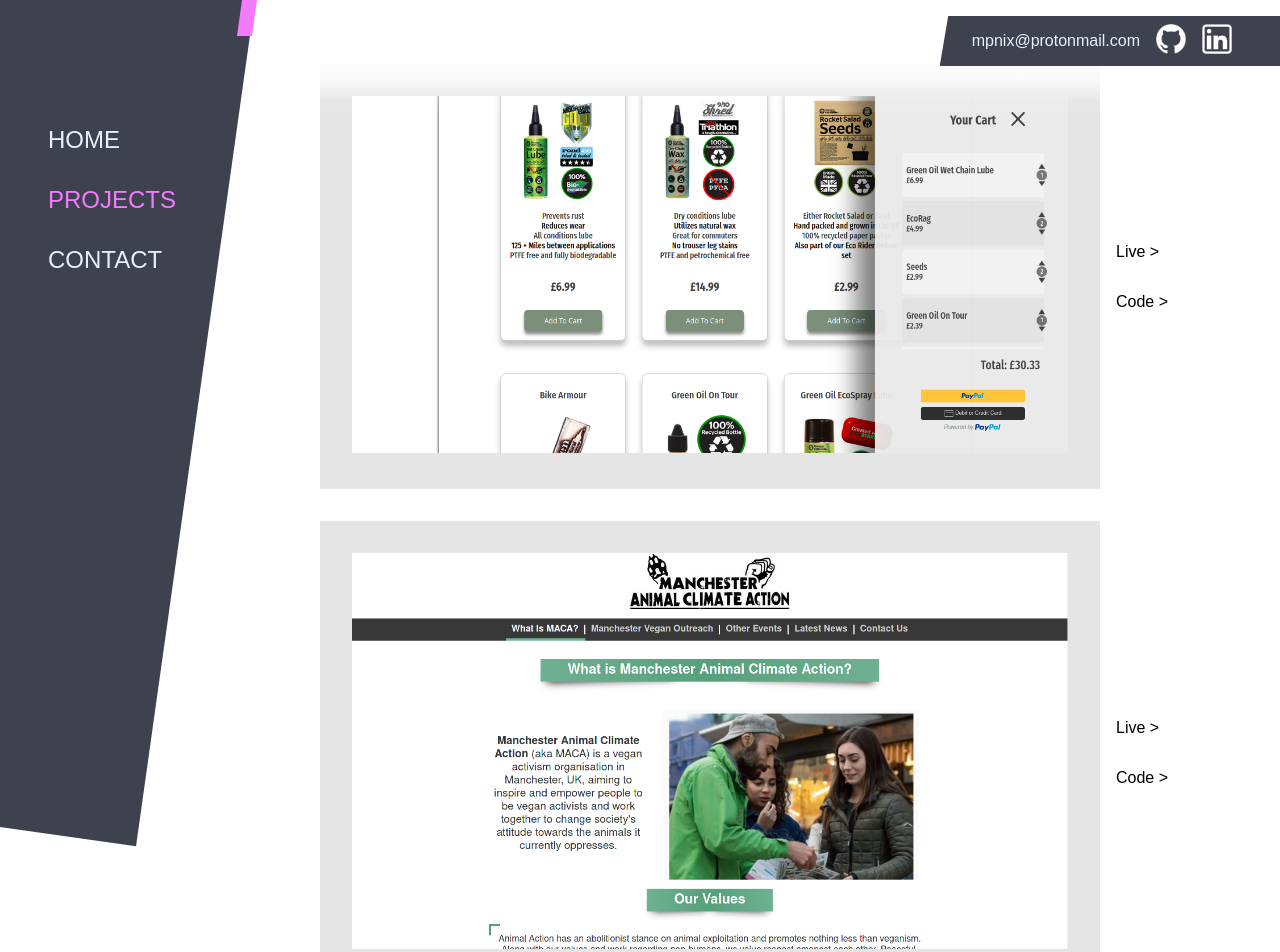
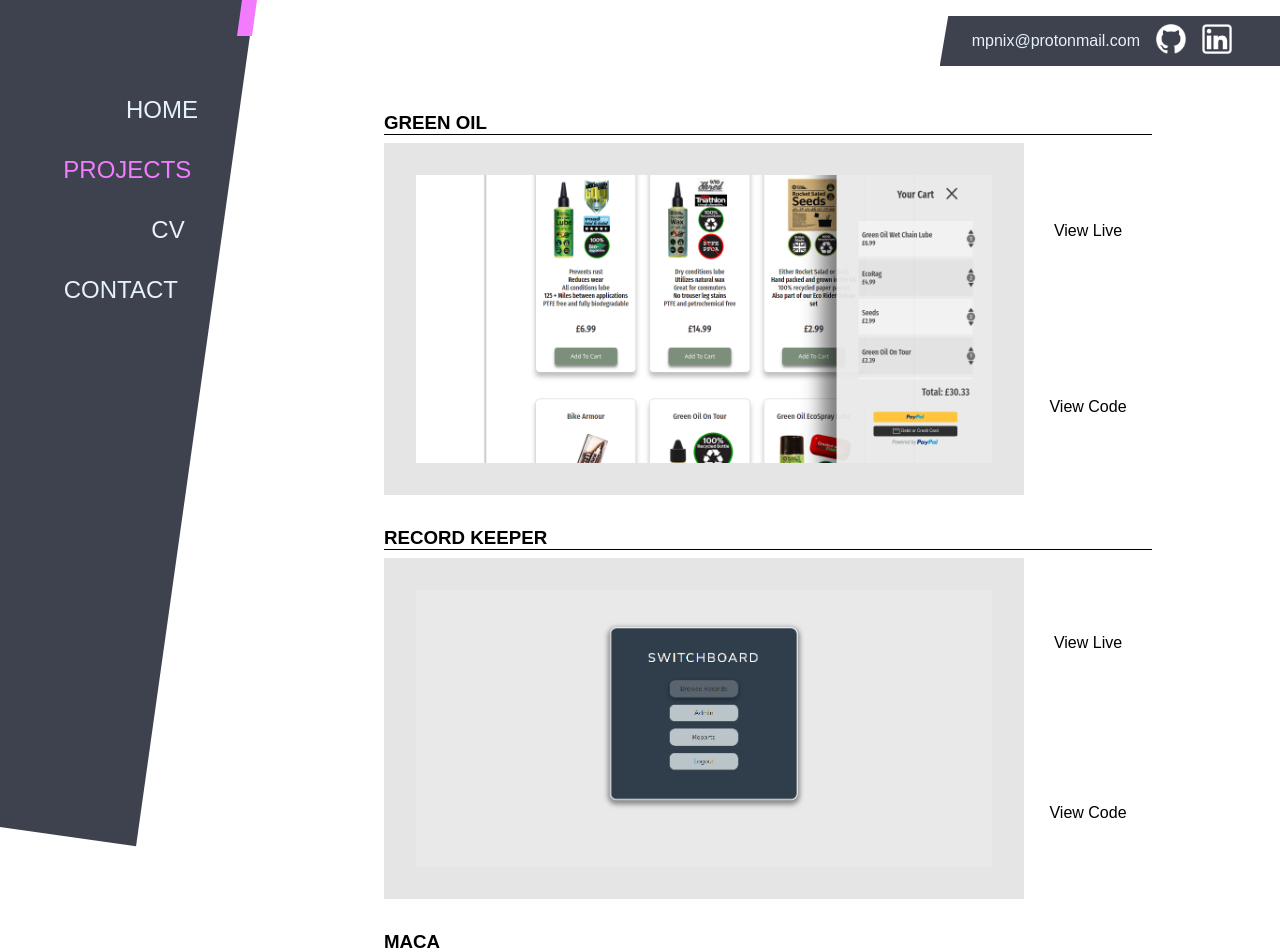
Before and after one commit to NixMichael/portfolio, a React (Create React App) app: page /projects in a window 1280 px wide. Shown: the top 952 px of the page. Built offline with nearby package versions, Linux system fonts and the light colour scheme; a web font is replaced by a local one.

Commit message:
Changed layout of projects page

```diff
--- a/src/components/Header.js
+++ b/src/components/Header.js
@@ -6,7 +6,7 @@
 	return (
 		<div className='header'>
 			<div className='links'>
-				<span>mpnix@protonmail.com</span>
+				<span id='email'>mpnix@protonmail.com</span>
 				<a target='_blank' href='https://github.com/c0llid3r'><img src={GitHubLogo} width='30px' alt='github: c0llid3r' /></a>
 				<a target='_blank' href='https://github.com/c0llid3r'><img src={LinkedInLogo} width='30px' alt='LinkedIn: c0llid3r' /></a>
 			</div>
--- a/src/components/Menu.js
+++ b/src/components/Menu.js
@@ -5,8 +5,9 @@
 	return (
 		<div className='menu'>
 			<NavLink className='menu-item' activeClassName='active' to='/' exact>HOME</NavLink>
-			<NavLink className='menu-item' activeClassName='active' to='/projects'>PROJECTS</NavLink>
-			<NavLink className='menu-item' activeClassName='active' to='/contact'>CONTACT</NavLink>
+			<NavLink className='menu-item' activeClassName='active' to='/projects'>PROJECTS&nbsp;</NavLink>
+			<NavLink className='menu-item' activeClassName='active' to='/experience'>CV&nbsp;&nbsp;</NavLink>
+			<NavLink className='menu-item' activeClassName='active' to='/contact'>CONTACT&nbsp;&nbsp;&nbsp;</NavLink>
 		</div>
 	)
 }
--- /dev/null
+++ b/src/components/Project-Container.js
@@ -0,0 +1,39 @@
+import React from 'react'
+import GreenOil from '../assets/site-examples/green-oil-shop.png'
+import MACA from '../assets/site-examples/maca-home-page.png'
+import RecordKeeper from '../assets/site-examples/recordkeeper/record-keeper-01.png'
+
+const ProjectContainer = () => {
+	return (
+		<div>
+			<div className='project-container'>
+				<h3>GREEN OIL</h3>
+				<div className='preview'>
+					<img src={GreenOil} alt='React Project' />
+				</div>
+				<a target='_blank' className='live' href='https://elastic-lovelace-14cb3f.netlify.app/'>View Live</a>
+				<a target='_blank' className='code' href='https://github.com/c0llid3r/green-oil'>View Code</a>
+			</div>
+
+			<div className='project-container'>
+				<h3>RECORD KEEPER</h3>
+				<div className='preview'>
+					<img src={RecordKeeper} alt='React Project' />
+				</div>
+				<a target='_blank' className='live' href='https://distracted-liskov-55fae3.netlify.app/'>View Live</a>
+				<a target='_blank' className='code' href='https://github.com/c0llid3r/recordkeeper'>View Code</a>
+			</div>
+
+			<div className='project-container'>
+				<h3>MACA</h3>
+				<div className='preview'>
+					<img src={MACA} alt='React Project' />
+				</div>
+				<a target='_blank' className='live' href='https://pedantic-booth-dbf87d.netlify.app/'>View Live</a>
+				<a target='_blank' className='code' href='https://github.com/c0llid3r/maca-website'>View Code</a>
+			</div>
+		</div>
+	)
+}
+
+export default ProjectContainer
--- a/src/screens/Projects.js
+++ b/src/screens/Projects.js
@@ -1,24 +1,10 @@
 import React from 'react'
-import GreenOil from '../assets/site-examples/green-oil-shop.png'
-import MACA from '../assets/site-examples/maca-home-page.png'
+import ProjectContainer from '../components/Project-Container'
 
 const Projects = () => {
     return (
       <div className='projects'>
-				<div className='project-container'>
-        	<div className='preview'>
-						<img src={GreenOil} alt='React Project' />
-					</div>
-					<div className='live'><a target='_blank' href=''>Live &gt;</a></div>
-					<div className='code'><a target='_blank' href='https://github.com/c0llid3r/green-oil'>Code &gt;</a></div>
-				</div>
-				<div className='project-container'>
-        	<div className='preview'>
-						<img src={MACA} alt='Vue Project' />
-					</div>
-					<div className='live'><a target='_blank' href=''>Live &gt;</a></div>
-					<div className='code'><a target='_blank' href='https://github.com/c0llid3r/maca-website'>Code &gt;</a></div>
-				</div>
+				<ProjectContainer />
       </div>
     )
 }
--- a/src/styles/index.css
+++ b/src/styles/index.css
@@ -30,25 +30,22 @@
   color: black;
 }
 
-a {
+.project-container a {
+  padding: 0.5rem 1rem;
   text-decoration: none;
+  transition: padding 200ms ease-in;
+}
+
+.project-container a:hover {
+  background: orange;
+  padding: 3rem 0;
+  /* background-image: linear-gradient(to right, rgba(0,0,0,0.2), rgba(0,0,0,0.1)); */
 }
 
 .App {
   min-height: 100vh;
   display: flex;
   justify-content: flex-end;
-}
-
-.scroller-bar {
-  position: fixed;
-  top: 0;
-  left: 237px;
-  width: 20px;
-  height: 36px;
-  background: var(--highlight-color);
-  z-index: 10;
-  clip-path: polygon(25% 0, 100% 0, 75% 100%, 0 100%);
 }
 
 .main-content {
@@ -65,23 +62,32 @@
   flex-direction: column;
   justify-content: center;
   align-items: center;
+  padding: 1rem 0 5rem;
 }
 
 .projects .project-container {
   display: grid;
-  grid-template-columns: 1fr 100px;
-  grid-template-areas: 'PREVIEW LIVE' 'PREVIEW CODE';
-  margin-bottom: 2rem;
+  grid-template-columns: 50vw 10vw;
+  grid-template-areas: 'HEADING HEADING' 'PREVIEW LIVE' 'PREVIEW CODE';
+  margin: 2rem 0;
 }
 
 .projects a {
   color: black;
 }
 
+.project-container h3 {
+  grid-area: HEADING;
+  color: black;
+  border-bottom: 1px solid black;
+  margin-bottom: 0.5rem;
+}
+
 .preview {
   grid-area: PREVIEW;
+  display: flex;
+  justify-content: center;
   padding: 2rem;
-  margin-right: 1rem;
   background: rgba(0,0,0,0.1);
 }
 
@@ -92,17 +98,29 @@
 .live {
   grid-area: LIVE;
   display: flex;
-  align-items: flex-end;
-  margin-bottom: 2rem;
+  justify-content: center;
+  align-items: center;
+  padding-top: 3rem;
 }
 
 .code {
   grid-area: CODE;
   display: flex;
-  align-items: flex-start;
+  justify-content: center;
+  align-items: center;
+  padding-bottom: 3rem;
 }
 
-@media screen and (min-width: 750px) {
+.live a, .code a {
+  padding: 0;
+  margin: 0;
+  color: black;
+  display: flex;
+  justify-content: center;
+  align-items: center;
+}
+
+@media screen and (min-width: 1000px) {
   .header {
     position: fixed;
     top: 0;
@@ -154,6 +172,7 @@
     display: flex;
     flex-direction: column;
     justify-content: center;
+    align-items: flex-end;
     background: var(--bg-main-color);
   }
 
@@ -191,6 +210,17 @@
     color: var(--highlight-color);
   }
 
+  .scroller-bar {
+    position: fixed;
+    top: 0;
+    left: 237px;
+    width: 20px;
+    height: 36px;
+    background: var(--highlight-color);
+    z-index: 10;
+    clip-path: polygon(25% 0, 100% 0, 75% 100%, 0 100%);
+  }
+
 }
 
 @media screen and (min-width: 2600px) {
@@ -203,7 +233,7 @@
   }
 
   .header {
-    padding-top: 6rem;
+    padding-top: 3rem;
   }
 
   .menu {
@@ -218,4 +248,8 @@
   .menu .menu-item {
     font-size: 3.5rem;
   }
+
+  .projects {
+    padding: 0 0 0 10rem;
+  }
 }
```
Also changed, not shown: src/assets/site-examples/recordkeeper/record-keeper-01.png (added).
